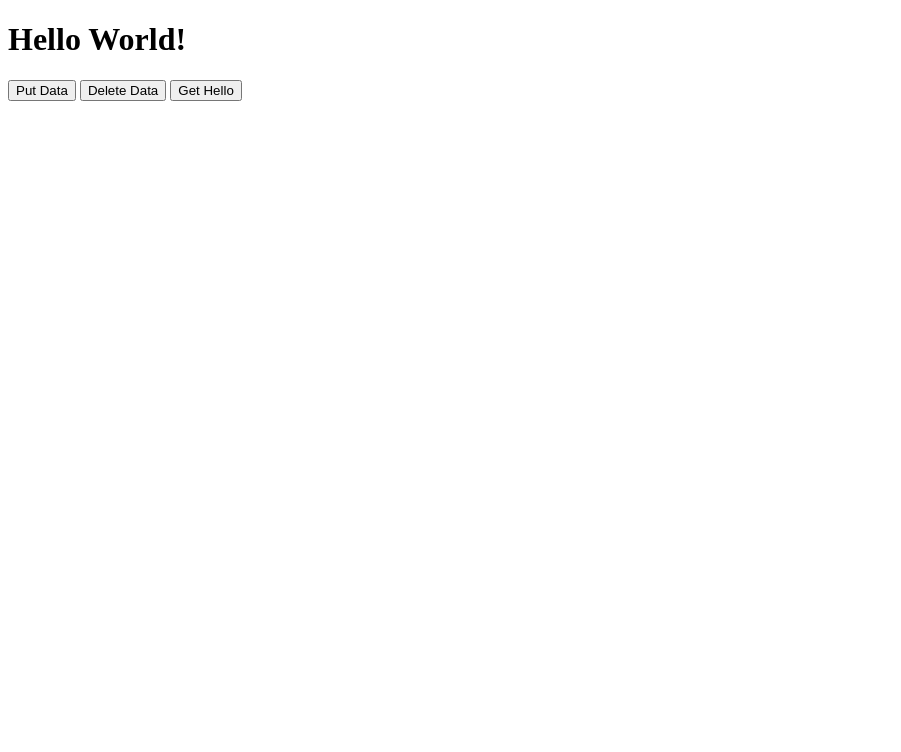
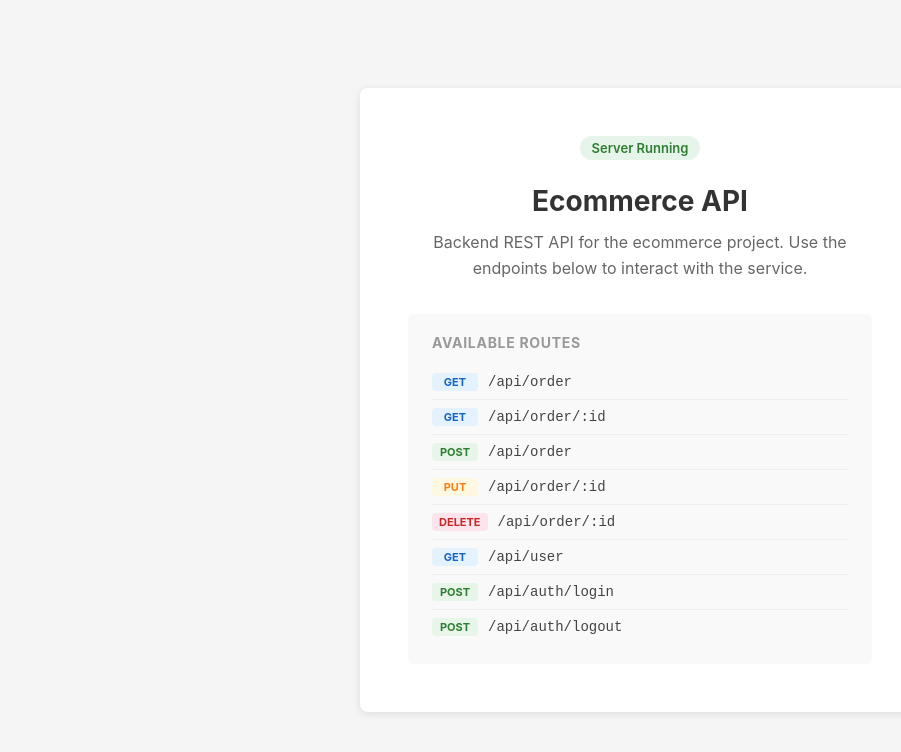
Before and after one commit to ranzohar/backend-ecommerce-project, a website: page public/index.html in a window 1280 px wide. Shown: the whole page, without its empty margins (0-901 px from the left). Drawn offline with nearby package versions, Linux system fonts and the light colour scheme.

```diff
--- a/public/index.html
+++ b/public/index.html
@@ -1,57 +1,149 @@
-<!doctype html>
-<html>
+<!DOCTYPE html>
+<html lang="en">
   <head>
-    <title>Hello</title>
+    <meta charset="UTF-8" />
+    <meta name="viewport" content="width=device-width, initial-scale=1.0" />
+    <title>Ecommerce API</title>
+    <style>
+      * {
+        margin: 0;
+        padding: 0;
+        box-sizing: border-box;
+      }
+
+      body {
+        font-family: -apple-system, BlinkMacSystemFont, "Segoe UI", Roboto, sans-serif;
+        background-color: #f5f5f5;
+        color: #333;
+        display: flex;
+        justify-content: center;
+        align-items: center;
+        min-height: 100vh;
+      }
+
+      .container {
+        background: #fff;
+        border-radius: 8px;
+        box-shadow: 0 2px 8px rgba(0, 0, 0, 0.1);
+        padding: 48px;
+        max-width: 560px;
+        width: 100%;
+        text-align: center;
+      }
+
+      .status-badge {
+        display: inline-block;
+        background: #e6f4ea;
+        color: #2e7d32;
+        font-size: 13px;
+        font-weight: 600;
+        padding: 4px 12px;
+        border-radius: 20px;
+        margin-bottom: 24px;
+      }
+
+      h1 {
+        font-size: 28px;
+        font-weight: 700;
+        margin-bottom: 12px;
+      }
+
+      p {
+        color: #666;
+        line-height: 1.6;
+        margin-bottom: 32px;
+      }
+
+      .endpoints {
+        text-align: left;
+        background: #f9f9f9;
+        border-radius: 6px;
+        padding: 20px 24px;
+      }
+
+      .endpoints h2 {
+        font-size: 14px;
+        text-transform: uppercase;
+        letter-spacing: 0.05em;
+        color: #999;
+        margin-bottom: 14px;
+      }
+
+      .endpoint {
+        display: flex;
+        align-items: center;
+        gap: 10px;
+        padding: 8px 0;
+        border-bottom: 1px solid #eee;
+        font-size: 14px;
+      }
+
+      .endpoint:last-child {
+        border-bottom: none;
+      }
+
+      .method {
+        font-weight: 700;
+        font-size: 11px;
+        padding: 2px 7px;
+        border-radius: 4px;
+        min-width: 46px;
+        text-align: center;
+      }
+
+      .get    { background: #e3f2fd; color: #1565c0; }
+      .post   { background: #e8f5e9; color: #2e7d32; }
+      .put    { background: #fff8e1; color: #f57f17; }
+      .delete { background: #fce4ec; color: #c62828; }
+
+      .path {
+        font-family: "Courier New", monospace;
+        color: #444;
+      }
+    </style>
   </head>
   <body>
-    <h1>Hello World!</h1>
-    <button onclick="writeHelloWorld()">Put Data</button>
-    <button onclick="deleteHelloWorld()">Delete Data</button>
-    <button onclick="getHelloWorld()">Get Hello</button>
-    <script src="https://cdn.jsdelivr.net/npm/axios/dist/axios.min.js"></script>
-    <script>
-      async function writeHelloWorld() {
-        try {
-          const response = await axios.patch("/api/hello", {
-            hello: "hello world from html",
-          });
-          const message = response.data?.message || "Success";
-          alert(message);
-        } catch (error) {
-          const data = error?.response?.data || {};
-          const message = data.message || "Request failed";
-          const details = data.details ? ` (${data.details})` : "";
-          const code = data.code ? ` [${data.code}]` : "";
-          alert(`${message}${details}${code}`);
-        }
-      }
-      async function deleteHelloWorld() {
-        try {
-          const response = await axios.delete("/api/hello");
-          const message = response.data?.message || "Success";
-          alert(message);
-        } catch (error) {
-          const data = error?.response?.data || {};
-          const message = data.message || "Request failed";
-          const details = data.details ? ` (${data.details})` : "";
-          const code = data.code ? ` [${data.code}]` : "";
-          alert(`${message}${details}${code}`);
-        }
-      }
-      async function getHelloWorld() {
-        try {
-          const response = await axios.get("/api/hello");
-          const hello = response.data?.hello;
-          const message = hello ?? "No hello value";
-          alert(message);
-        } catch (error) {
-          const data = error?.response?.data || {};
-          const message = data.message || "Request failed";
-          const details = data.details ? ` (${data.details})` : "";
-          const code = data.code ? ` [${data.code}]` : "";
-          alert(`${message}${details}${code}`);
-        }
-      }
-    </script>
+    <div class="container">
+      <span class="status-badge">Server Running</span>
+      <h1>Ecommerce API</h1>
+      <p>Backend REST API for the ecommerce project. Use the endpoints below to interact with the service.</p>
+
+      <div class="endpoints">
+        <h2>Available Routes</h2>
+
+        <div class="endpoint">
+          <span class="method get">GET</span>
+          <span class="path">/api/order</span>
+        </div>
+        <div class="endpoint">
+          <span class="method get">GET</span>
+          <span class="path">/api/order/:id</span>
+        </div>
+        <div class="endpoint">
+          <span class="method post">POST</span>
+          <span class="path">/api/order</span>
+        </div>
+        <div class="endpoint">
+          <span class="method put">PUT</span>
+          <span class="path">/api/order/:id</span>
+        </div>
+        <div class="endpoint">
+          <span class="method delete">DELETE</span>
+          <span class="path">/api/order/:id</span>
+        </div>
+        <div class="endpoint">
+          <span class="method get">GET</span>
+          <span class="path">/api/user</span>
+        </div>
+        <div class="endpoint">
+          <span class="method post">POST</span>
+          <span class="path">/api/auth/login</span>
+        </div>
+        <div class="endpoint">
+          <span class="method post">POST</span>
+          <span class="path">/api/auth/logout</span>
+        </div>
+      </div>
+    </div>
   </body>
 </html>
--- a/rest-api/order/order.controller.js
+++ b/rest-api/order/order.controller.js
@@ -50,6 +50,6 @@
 
 export async function statsByProduct(req, res) {
   crudlSafe(res, GET_STATS_ERRORS, async () => {
-    return res.json(await getStatsByProduct(req.params.title));
+    return res.json(await getStatsByProduct(req.params.title, req.user.isAdmin));
   });
 }
--- a/rest-api/order/order.routes.js
+++ b/rest-api/order/order.routes.js
@@ -8,6 +8,6 @@
 router.get("/all", requireAdmin, getAll);
 router.get("/stats", requireAdmin, stats);
 router.get("/stats/user/:username", requireAdmin, statsByUser);
-router.get("/stats/product/:title", requireAdmin, statsByProduct);
+router.get("/stats/product/:title", requireLogin, statsByProduct);
 
 export const orderRoutes = router;
```
Also changed, not shown: rest-api/order/order.error.js (+10 -2 lines), rest-api/order/order.service.js (+49 -14 lines), rest-api/user/user.service.js (+0 -11 lines), tests/integration/helpers/db.js (+6 -2 lines), tests/integration/order.flow.test.js (+48 -0 lines), utils/http-response.js (+11 -1 lines).
